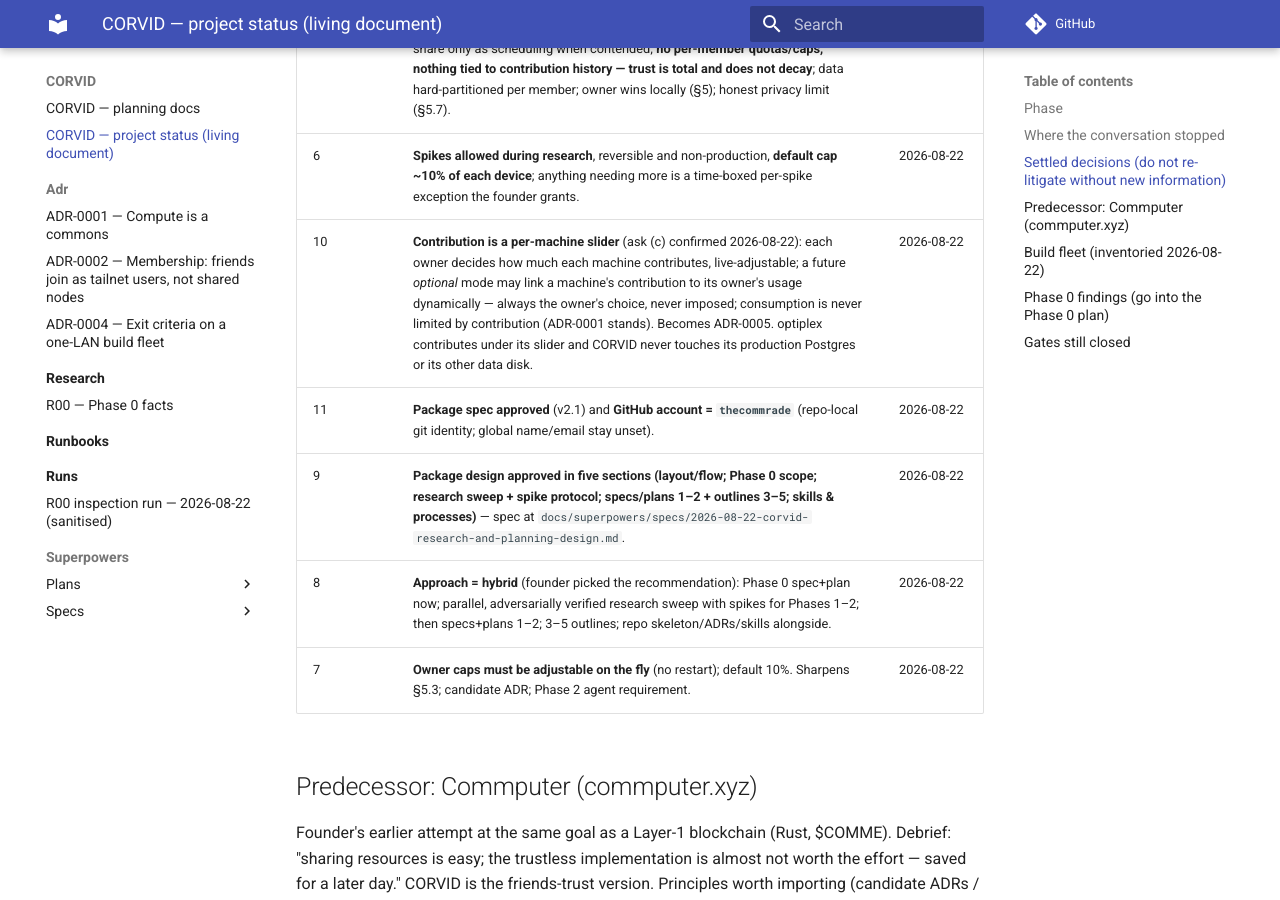
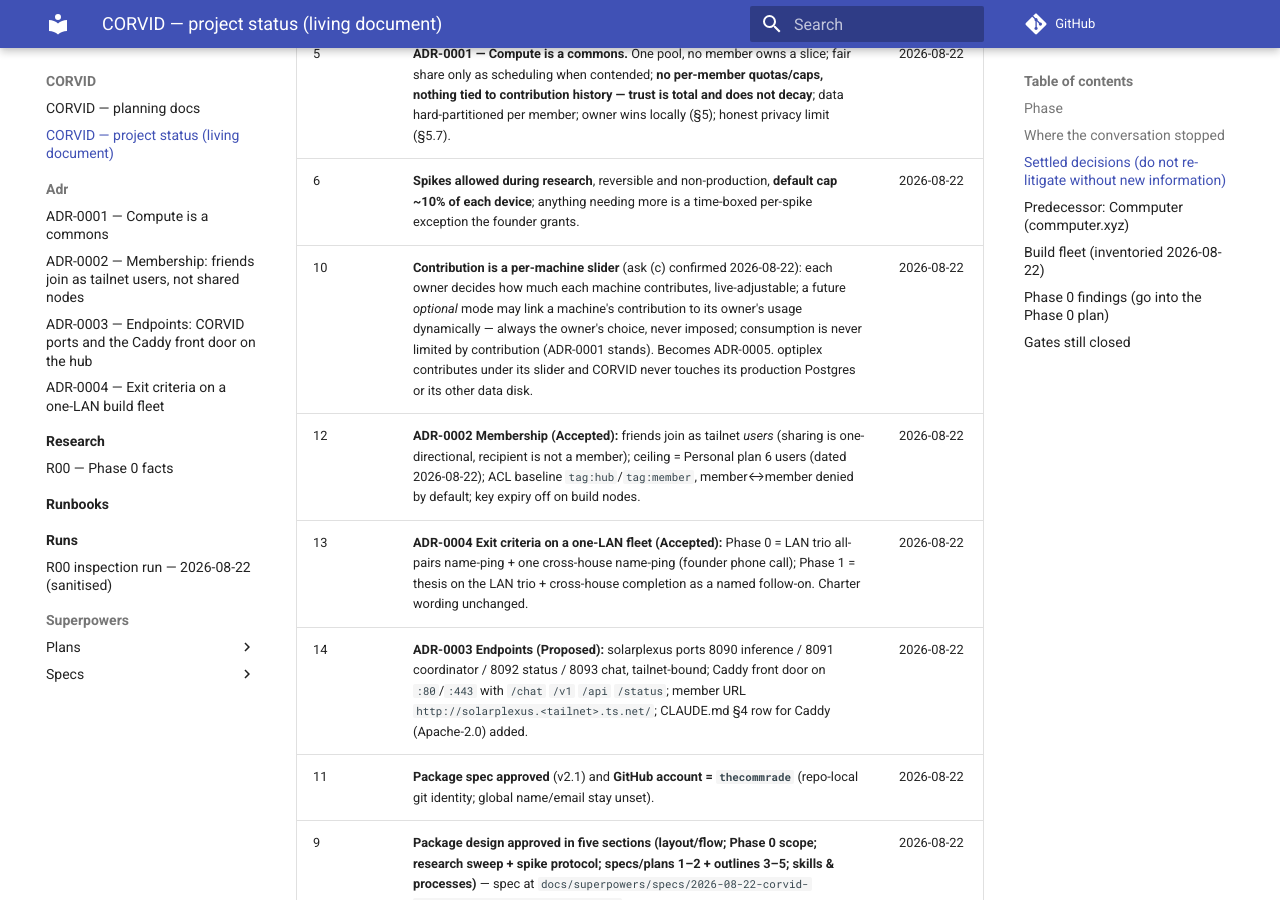
Before and after one commit to thecommrade/corvid, an MkDocs documentation site: the page built from docs/status.md, in a window 1280 px wide and 900 px high, scrolled down 1306 px. Built offline with MkDocs 1.6.1 and Material for MkDocs 9.7.7, drawn with Linux system fonts in a browser that asks for light colours; comment, search, counter and statistics services are not loaded; some of the changed text lies outside the part shown.

Commit message:
docs(adr): ADR-0003 endpoints (Proposed) + §4 credit for Caddy
Co-Authored-By: Claude Fable 5 <noreply@anthropic.com>
Claude-Session: https://claude.ai/code/session_01PLUYxUT5TiQ4AMJ7T7Nkrj

```diff
--- /dev/null
+++ b/docs/adr/0003-endpoints.md
@@ -0,0 +1,31 @@
+# ADR-0003 — Endpoints: CORVID ports and the Caddy front door on the hub
+
+- **Status:** Proposed (Accepted with the Phase 1 spec, M3)
+- **Date:** 2026-08-22
+- **Deciders:** founder
+- **Related:** CLAUDE.md §3.2 (the `solarplexus:8080` line), §5.6 (tailnet-bound listeners), §11 (URLs not installers); ADR-0001; R00-F7 (ports in use), R00-D11 (identity headers); package spec §3.9c, §5 step 6, §7
+
+## Context
+
+CLAUDE.md §3.2 says friends get private AI at `http://solarplexus:8080`, but **port 8080 on solarplexus is already taken** by a pre-existing service (R00-F7: ports 22 53 139 445 631 1492 2019 2283 4533 5055 5109 6767 6789 6881 7474 7878 8080 8191 8265 8266 8686 8989 9696 23959 32400 32401 32469 32600 34254 54774 are listening). Caddy already runs on the hub as a reverse proxy (admin API on 2019). CLAUDE.md §11 wants one landing URL and per-service paths; §5.6 wants every listener bound to the tailnet interface only.
+
+## Decision (proposed)
+
+1. **Ports on solarplexus, bound to the tailnet IP only** (8090–8093 are free per R00-F7; if a later check finds one taken, shift the whole block by +10 and update this ADR):
+   - `8090` — inference endpoint (`llama-server`, OpenAI-compatible `/v1`)
+   - `8091` — coordinator API (Phase 2)
+   - `8092` — status page (Phase 2)
+   - `8093` — chat UI (Phase 1, R08 choice)
+2. **Caddy is CORVID's front door**, listening on the hub's tailnet IP `:80` (and `:443` via `tailscale cert` once HTTPS certificates are enabled on the tailnet), routing `/` → landing page (static, CLAUDE.md §10 copy), `/chat` → `:8093`, `/v1` → `:8090`, `/api` → `:8091`, `/status` → `:8092`. Caddy access logs carry metadata only — never request bodies (ADR-0001 no-logging posture).
+3. **The member URL is `http://solarplexus.<tailnet>.ts.net/`** (MagicDNS). Identity reaches the apps via Tailscale (headers when fronted by `tailscale serve`, else `whois` from the connecting IP — R00-D11; S-05 decides which the Phase 1 spec uses).
+4. On acceptance, CLAUDE.md §3.2's `:8080` sentence is replaced by the Caddy URL + `:8090` (package spec §3.9c).
+
+## Consequences
+
+- Phase 0 step 6 reserves the ports (no service yet); Phase 1 deploys `llama-server` on `8090` and the chat UI on `8093` behind Caddy; Phase 2 adds `8091`/`8092`.
+- Caddy becomes a CORVID dependency → its CLAUDE.md §4 row is added in this commit (below).
+- Pre-existing `0.0.0.0` listeners of the media stack on the hub are not CORVID's and are out of scope; CORVID's own listeners are tailnet-bound (CI lint enforces for repo-managed services).
+
+## CLAUDE.md §4 rows added in this commit
+
+| Caddy | Reverse proxy / front door for CORVID's tailnet web apps (already on the hub) | Apache-2.0 (verified at github.com/caddyserver/caddy LICENSE, 2026-08-22) | Matt Holt & the Caddy contributors (a ZeroSSL project) |
--- a/docs/status.md
+++ b/docs/status.md
@@ -10,7 +10,7 @@ _Last updated: 2026-08-22 (session 2, M0 done)._
 
 **Phase 0 — mostly done, with debts.** Tailscale is on all three build nodes and one friend's
 Windows box, but the exit criterion ("everyone pings everyone by MagicDNS name") is not met —
-see findings below. No code yet. Git repo initialised 2026-08-22 (branch `main`, account `thecommrade`). ADRs: `docs/adr/0001-compute-is-a-commons.md`.
+see findings below. No code yet. Git repo initialised 2026-08-22 (branch `main`, account `thecommrade`). ADRs: 0001 commons, 0002 membership, 0003 endpoints (Proposed), 0004 exit criteria.
 
 ## Where the conversation stopped
 
@@ -37,6 +37,9 @@ workflows README). M1 (9–15), M2 (16–24), M3 (25–27), M4 (28–30), M5 (31
 | 5 | **ADR-0001 — Compute is a commons.** One pool, no member owns a slice; fair share only as scheduling when contended; **no per-member quotas/caps, nothing tied to contribution history — trust is total and does not decay**; data hard-partitioned per member; owner wins locally (§5); honest privacy limit (§5.7). | 2026-08-22 |
 | 6 | **Spikes allowed during research**, reversible and non-production, **default cap ~10% of each device**; anything needing more is a time-boxed per-spike exception the founder grants. | 2026-08-22 |
 | 10 | **Contribution is a per-machine slider** (ask (c) confirmed 2026-08-22): each owner decides how much each machine contributes, live-adjustable; a future *optional* mode may link a machine's contribution to its owner's usage dynamically — always the owner's choice, never imposed; consumption is never limited by contribution (ADR-0001 stands). Becomes ADR-0005. optiplex contributes under its slider and CORVID never touches its production Postgres or its other data disk. | 2026-08-22 |
+| 12 | **ADR-0002 Membership (Accepted):** friends join as tailnet *users* (sharing is one-directional, recipient is not a member); ceiling = Personal plan 6 users (dated 2026-08-22); ACL baseline `tag:hub`/`tag:member`, member↔member denied by default; key expiry off on build nodes. | 2026-08-22 |
+| 13 | **ADR-0004 Exit criteria on a one-LAN fleet (Accepted):** Phase 0 = LAN trio all-pairs name-ping + one cross-house name-ping (founder phone call); Phase 1 = thesis on the LAN trio + cross-house completion as a named follow-on. Charter wording unchanged. | 2026-08-22 |
+| 14 | **ADR-0003 Endpoints (Proposed):** solarplexus ports 8090 inference / 8091 coordinator / 8092 status / 8093 chat, tailnet-bound; Caddy front door on `:80`/`:443` with `/chat` `/v1` `/api` `/status`; member URL `http://solarplexus.<tailnet>.ts.net/`; CLAUDE.md §4 row for Caddy (Apache-2.0) added. | 2026-08-22 |
 | 11 | **Package spec approved** (v2.1) and **GitHub account = `thecommrade`** (repo-local git identity; global name/email stay unset). | 2026-08-22 |
 | 9 | **Package design approved in five sections (layout/flow; Phase 0 scope; research sweep + spike protocol; specs/plans 1–2 + outlines 3–5; skills & processes)** — spec at `docs/superpowers/specs/2026-08-22-corvid-research-and-planning-design.md`. | 2026-08-22 |
 | 8 | **Approach = hybrid** (founder picked the recommendation): Phase 0 spec+plan now; parallel, adversarially verified research sweep with spikes for Phases 1–2; then specs+plans 1–2; 3–5 outlines; repo skeleton/ADRs/skills alongside. | 2026-08-22 |
```
Also changed, not shown: CLAUDE.md (+1 -0 lines).
